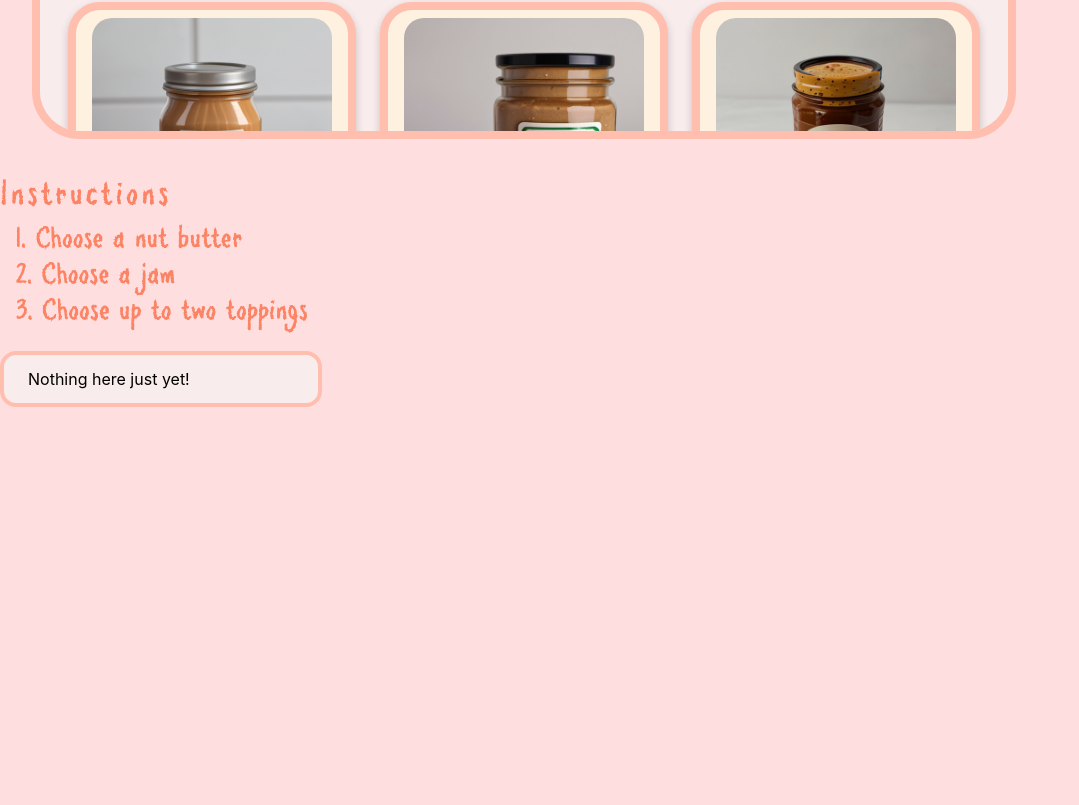
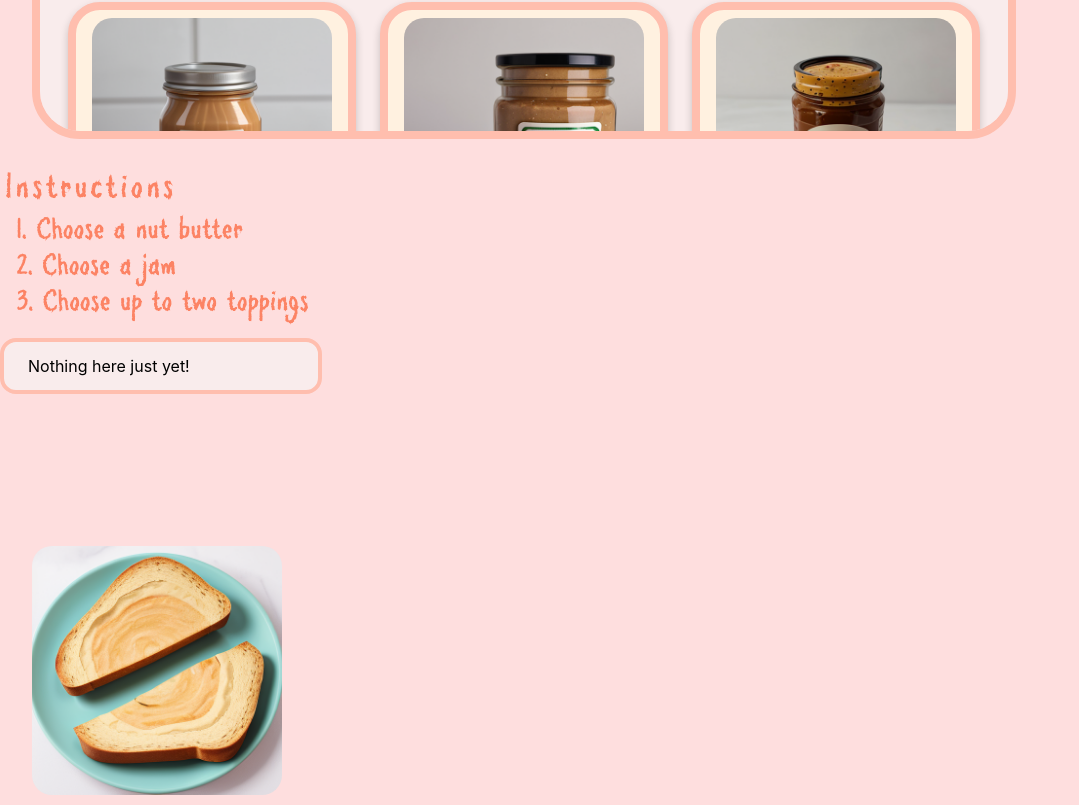
Before and after one commit to prlakshm/pbj-time, a React (Create React App) app: page / in a window 1280 px wide. Shown: the part 604-1409 px from the top of the page, without its empty margins (0-1079 px from the left). Before the commit the page ends 1045 px from the top, so only its background shows below. Built offline with nearby package versions, Linux system fonts and the light colour scheme; a web font is replaced by a local one.

Commit message:
Fix: fixed image position

```diff
--- a/src/App.js
+++ b/src/App.js
@@ -88,7 +88,7 @@ const removeFromCart = (index) => {
   return (
     <div className="App">
       <body>
-        <div class="left">
+        <div className="left">
           <h1>PB&J Time</h1> {/* Sort dropdowns */}
           <div className="sort-dropdowns">
             <select
@@ -122,13 +122,14 @@ const removeFromCart = (index) => {
             </select>
           </div>
           {/* TODO: personalize your sandwitch (if you want) */}
-          <div class="sandwitch-items">
+          <div className="sandwitch-items">
             {currentData.map(
               (
                 item,
                 index // TODO: map sandwitchData to sandwitchItem components
               ) => (
                 <SandwitchItem
+                  key={index}
                   name={item.name}
                   price={item.price}
                   image={item.image}
@@ -140,7 +141,7 @@ const removeFromCart = (index) => {
             )}
           </div>
         </div>
-        <div class="right">
+        <div className="right">
           <div className="instructions">
             <h2>Instructions</h2>
             <ul>
@@ -155,7 +156,8 @@ const removeFromCart = (index) => {
               </li>
             </ul>
           </div>
-          <div class="cart">
+          <div className="cart-container">
+          <div className="cart">
             {cart.length === 0 ? (
               // If cart is empty, display a message
               <div className="message">
@@ -169,7 +171,7 @@ const removeFromCart = (index) => {
                     <p>
                       {item.name}  {item.category === "Toppings" && `× ${item.quantity}`}
                     </p>
-                    <div class="price"><p>${parseFloat(item.price).toFixed(2)} {" "} </p><span class="clicker" onClick={() => removeFromCart(index)}>
+                    <div className="price"><p>${parseFloat(item.price).toFixed(2)} {" "} </p><span className="clicker" onClick={() => removeFromCart(index)}>
                     &times;
                       </span>
                       </div>
@@ -182,6 +184,10 @@ const removeFromCart = (index) => {
               </>
             )}
           </div>
+          </div>
+          <div className="build">
+          <img src={"ps_photos/bread.png"} alt="Sandwitch Base" />
+          </div>
         </div>
       </body>
     </div>
--- a/src/styles/App.css
+++ b/src/styles/App.css
@@ -94,10 +94,14 @@ h1 {
 
 /* Right Styling */
 .right {
-    padding: 1.9rem 0rem;
+    padding: 1.9rem 0rem 0.6rem 0rem;
     display: flex;
     flex-direction: column;
     width: fit-content;
+}
+
+.cart-container {
+    height: 24vh;
 }
 
 .cart {
@@ -108,7 +112,6 @@ h1 {
     background-color: #f9ecec;
     border: 4px solid  #ffbeae;
     padding: 0.5rem 1rem;
-    margin: 0.25rem 0rem;
 }
 
 .cart-item, .total {
@@ -120,7 +123,7 @@ h1 {
 .cart-item p {
     text-align: left;
     width: inherit;
-    line-height: 0.8rem;
+    line-height: 0.75rem;
     font-size: 1.05rem;
 }
 
@@ -141,7 +144,7 @@ h1 {
     text-align: left;
     font-weight: bold;
     width: inherit;
-    line-height: 1.05rem;
+    line-height: 0.9rem;
     font-size: 1.05rem;
     padding-right: 1.1rem;
 }
@@ -156,14 +159,19 @@ h1 {
     font-size: 2rem;
     letter-spacing: 3px;
     font-weight: 600;
+    line-height: 1.8rem;
     margin: 0rem;
     padding: 0rem;
 }
 
+.instructions {
+    padding-left: 0.3rem;
+}
+
 .instructions ul {
     list-style-type: none;
-    margin-left: -1.5rem;
-    margin-top: 0.3rem;
+    margin-left: -1.75rem;
+    margin-top: 0.5rem;
     margin-bottom: 1rem;
 }
 
@@ -179,6 +187,19 @@ h1 {
     font-size: 1.25rem;
 }
 
+.build {
+    position: relative;
+    padding: 1rem 1rem 0rem 1rem;
+    border-radius: 2rem;
+    display: flex;
+    justify-content: center;
+    width: 22vw;
+}
+
+.build img {
+    width: 19.5vw;
+}
+
 @media only screen and (max-width: 860px) {
     .bakery-items {
         grid-template-columns: 1fr;
```
